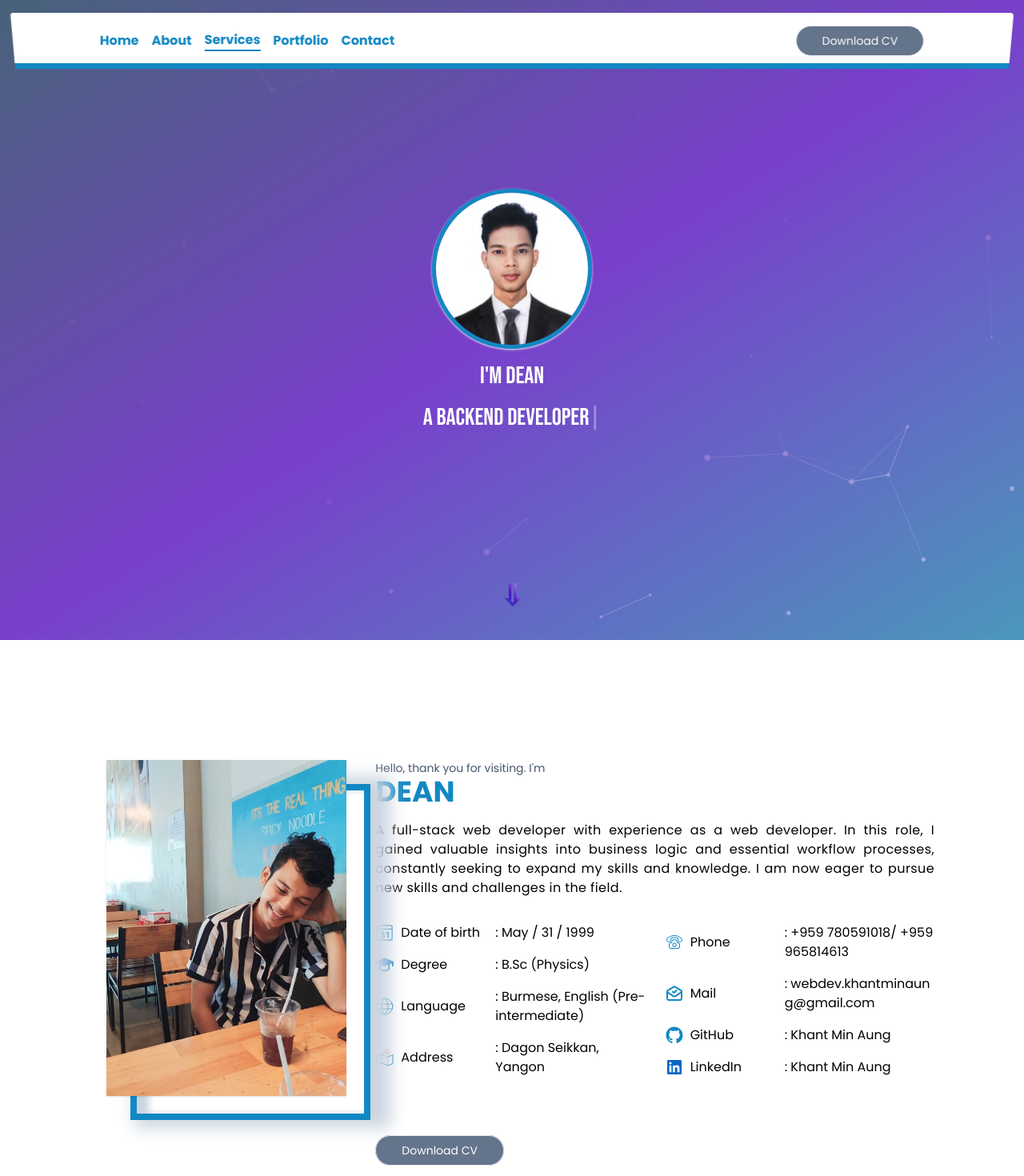
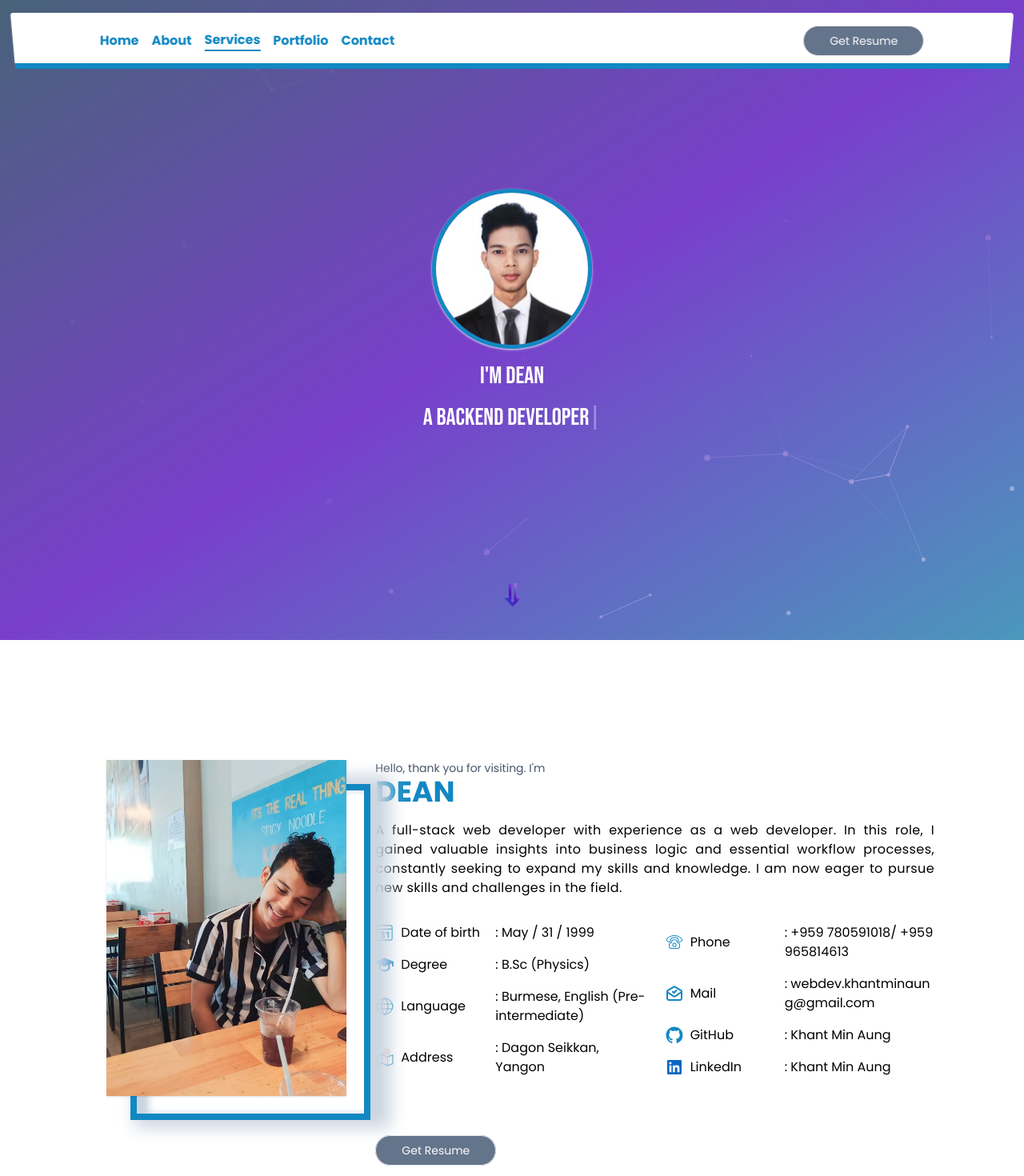
Before and after one commit to Khantminaung313/Portfolio-Update, a React (Vite) app: page / in a window 1280 px wide. Shown: the top 1470 px of the page at 80% size. Built offline with nearby package versions, Linux system fonts and the light colour scheme.

Commit message:
updating project link

```diff
--- a/src/Header.jsx
+++ b/src/Header.jsx
@@ -113,14 +113,7 @@ const Header = () => {
 							Contact
 						</a>
 					</nav>
-					{/* <a
-						href={dean}
-						className="px-8 py-2 bg-slate-500 text-white text-sm cursor-pointer rounded-full border hover:bg-soft_blue transition-all duration-150"
-						download
-					>
-						Download CV
-					</a> */}
-					<ButtonDefault link={dean} text={"Download CV"} attr={{ download: "resume@dean" }} />
+					<ButtonDefault link={dean} text={"Get Resume"} attr={{ download: "resume@dean" }} />
 				</div>
 			</div>
 
--- a/src/components/ProjectPopUp.jsx
+++ b/src/components/ProjectPopUp.jsx
@@ -50,6 +50,19 @@ const ProjectPopUp = ({ selectedProject, onClick }) => {
 							{selectedProject.title}
 						</a>
 					</p>
+					{selectedProject.category.includes('4') && (
+						<p className="text-sm mt-8">
+						Visit to -{" "}
+						<a
+							className="text-soft_blue underline"
+							href="https://github.com/Khantminaung313/Javascript-Mini-Projects"
+							target="_blank"
+						>
+							JS Mini Projects
+						</a>
+					</p>
+					)}
+
 				</div>
 			</div>
 		</div>
--- a/src/db/skills.json
+++ /dev/null
@@ -1,3 +0,0 @@
-[
-    {}
-]
--- a/src/sections/About.jsx
+++ b/src/sections/About.jsx
@@ -145,7 +145,7 @@ const About = () => {
 						</ul>
 					</div>
 					<div className="mt-10 lg:mt-20">
-						<ButtonDefault link={dean} text={"Download CV"} attr={{ download: "resume@dean" }} />
+						<ButtonDefault link={dean} text={"Get Resume"} attr={{ download: "resume@dean" }} />
 					</div>
 				</div>
 			</div>
```
